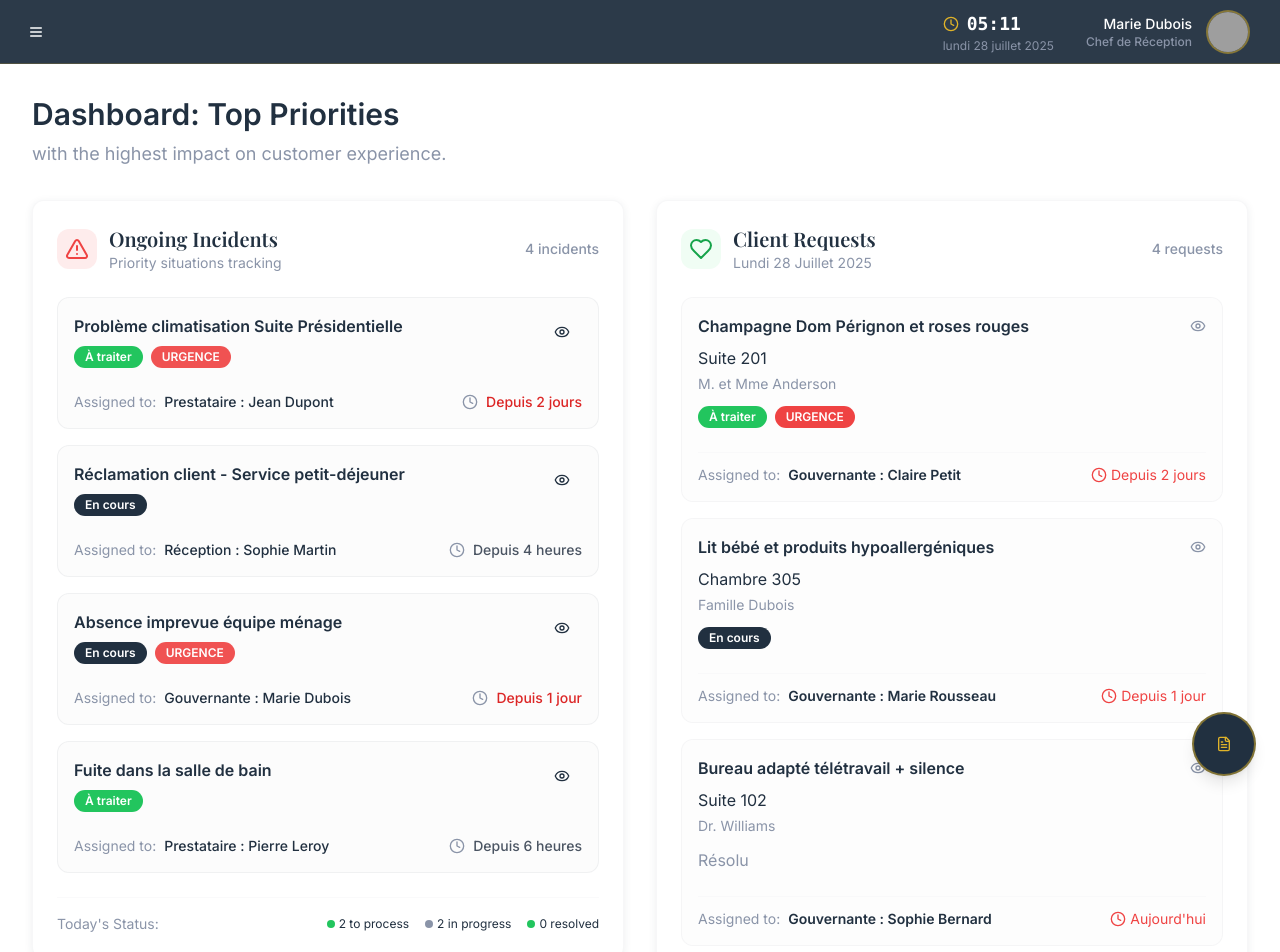
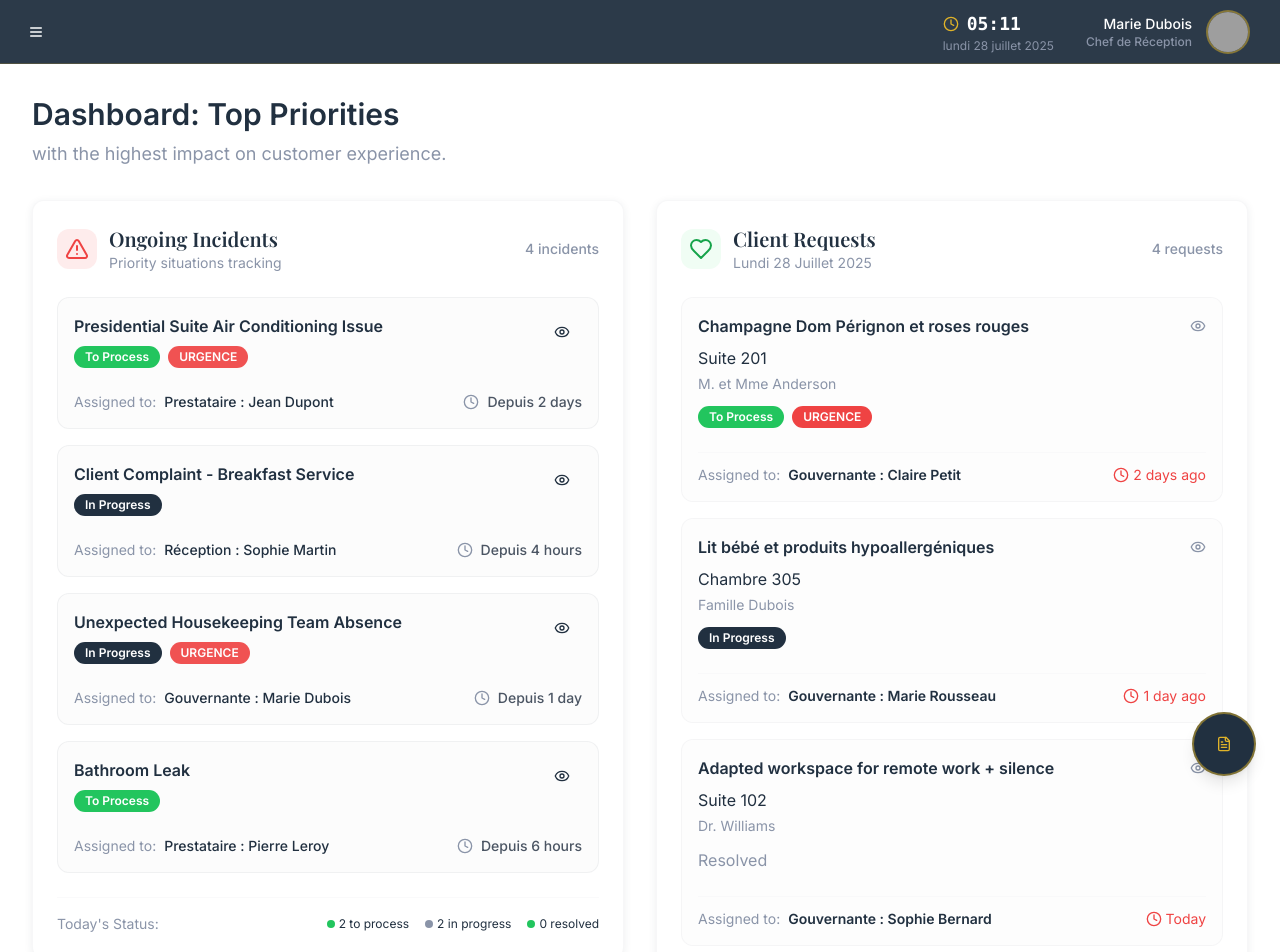
Before and after one commit to Lazlo84AI/receptionist-hospitality-os, a React (Vite) app: page / in a window 1280 px wide. Shown: the top 952 px of the page. Built offline with nearby package versions, Linux system fonts and the light colour scheme; grey boxes are pictures that could not be loaded.

Commit message:
Translate interface to English
The AI translated the entire interface to native English, including the Dashboard, Shift Management, Knowledge Base, Assistant, Shifts pages, profile menu, and navigation.

```diff
--- a/src/components/ClientRequestsCard.tsx
+++ b/src/components/ClientRequestsCard.tsx
@@ -23,7 +23,7 @@ const clientRequests = [
     room: 'Suite 201',
     request: 'Champagne Dom Pérignon et roses rouges',
     occasion: 'Anniversaire de mariage',
-    status: 'À traiter',
+    status: 'To Process',
     gouvernante: 'Claire Petit',
     avatar: 'CP',
     daysSince: 2,
@@ -36,7 +36,7 @@ const clientRequests = [
     room: 'Chambre 305',
     request: 'Lit bébé et produits hypoallergéniques',
     occasion: 'Voyage en famille',
-    status: 'En cours',
+    status: 'In Progress',
     gouvernante: 'Marie Rousseau',
     avatar: 'MR',
     daysSince: 1,
@@ -47,9 +47,9 @@ const clientRequests = [
     id: 3,
     clientName: 'Dr. Williams',
     room: 'Suite 102',
-    request: 'Bureau adapté télétravail + silence',
+    request: 'Adapted workspace for remote work + silence',
     occasion: 'Séjour d\'affaires',
-    status: 'Résolu',
+    status: 'Resolved',
     gouvernante: 'Sophie Bernard',
     avatar: 'SB',
     daysSince: 0,
@@ -62,7 +62,7 @@ const clientRequests = [
     room: 'Chambre 208',
     request: 'Repas végétalien + yoga mat',
     occasion: 'Retraite wellness',
-    status: 'À traiter',
+    status: 'To Process',
     gouvernante: 'Claire Petit',
     avatar: 'CP',
     daysSince: 1,
@@ -188,9 +188,9 @@ export function ClientRequestsCard() {
 
   const getStatusColor = (status: string) => {
     switch (status) {
-      case 'À traiter': return 'bg-green-500 text-white';
-      case 'En cours': return 'bg-palace-navy text-white';
-      case 'Résolu': return '';
+      case 'To Process': return 'bg-green-500 text-white';
+      case 'In Progress': return 'bg-palace-navy text-white';
+      case 'Resolved': return '';
       default: return 'bg-muted text-soft-pewter border-border';
     }
   };
@@ -207,9 +207,9 @@ export function ClientRequestsCard() {
   };
 
   const getDaysSinceText = (days: number) => {
-    if (days === 0) return "Aujourd'hui";
-    if (days === 1) return "Depuis 1 jour";
-    return `Depuis ${days} jours`;
+    if (days === 0) return "Today";
+    if (days === 1) return "1 day ago";
+    return `${days} days ago`;
   };
 
   // Checklist functions
@@ -358,13 +358,13 @@ export function ClientRequestsCard() {
                 </p>
 
                 <div className="flex items-center space-x-2 mb-3">
-                  {request.status !== 'Résolu' && (
+                  {request.status !== 'Resolved' && (
                     <Badge className={getStatusColor(request.status)}>
                       {request.status}
                     </Badge>
                   )}
-                  {request.status === 'Résolu' && (
-                    <span className="text-soft-pewter">Résolu</span>
+                  {request.status === 'Resolved' && (
+                    <span className="text-soft-pewter">Resolved</span>
                   )}
                   {getPriorityBadge(request.priority)}
                 </div>
@@ -393,15 +393,15 @@ export function ClientRequestsCard() {
             <div className="flex space-x-4">
               <div className="flex items-center space-x-1">
                 <div className="h-2 w-2 rounded-full bg-green-500" />
-                <span className="text-xs">{clientRequests.filter(r => r.status === 'À traiter').length} to process</span>
+                <span className="text-xs">{clientRequests.filter(r => r.status === 'To Process').length} to process</span>
               </div>
               <div className="flex items-center space-x-1">
                 <div className="h-2 w-2 rounded-full bg-soft-pewter" />
-                <span className="text-xs">1 en cours</span>
+                <span className="text-xs">1 in progress</span>
               </div>
               <div className="flex items-center space-x-1">
                 <div className="h-2 w-2 rounded-full bg-green-500" />
-                <span className="text-xs">1 préparé</span>
+                <span className="text-xs">1 prepared</span>
               </div>
             </div>
         </div>
--- a/src/components/FollowUpsCard.tsx
+++ b/src/components/FollowUpsCard.tsx
@@ -11,7 +11,7 @@ const followUps = [
     title: 'Confirmation arrivée VIP',
     location: 'Réception',
     client: '',
-    statut: 'À traiter',
+    statut: 'To Process',
     priority: 'urgence',
     assignedTo: 'Réception : Leopold Bechu',
     hoursElapsed: 3,
@@ -22,7 +22,7 @@ const followUps = [
     title: 'Message non lu WhatsApp',
     location: 'Réception',
     client: '',
-    statut: 'En cours',
+    statut: 'In Progress',
     priority: null,
     assignedTo: 'Gouvernante : Marie Dubois',
     hoursElapsed: 24,
@@ -33,7 +33,7 @@ const followUps = [
     title: 'Équipement manquant en chambre',
     location: 'Chambre 450',
     client: '',
-    statut: 'À traiter',
+    statut: 'To Process',
     priority: 'urgence',
     assignedTo: 'Prestataire : Jean Dupont',
     hoursElapsed: 6,
@@ -44,7 +44,7 @@ const followUps = [
     title: 'Confirmation équipements massage',
     location: 'Spa',
     client: '',
-    statut: 'En cours',
+    statut: 'In Progress',
     priority: null,
     assignedTo: 'Gouvernante : Marie Dubois',
     hoursElapsed: 12,
@@ -55,7 +55,7 @@ const followUps = [
     title: 'Livraison arrangements floraux',
     location: 'Lobby',
     client: '',
-    statut: 'À traiter',
+    statut: 'To Process',
     priority: 'urgence',
     assignedTo: 'Prestataire : Jean Dupont',
     hoursElapsed: 48,
@@ -71,17 +71,17 @@ export function FollowUpsCard() {
   const maxIndex = Math.max(0, followUps.length - itemsPerPage);
 
   const getStatusColor = (statut: string) => {
-    if (statut === 'À traiter') return 'bg-green-500 text-white';
-    if (statut === 'En cours') return 'bg-palace-navy text-white';
+    if (statut === 'To Process') return 'bg-green-500 text-white';
+    if (statut === 'In Progress') return 'bg-palace-navy text-white';
     return 'bg-muted text-soft-pewter border-border';
   };
 
   const formatElapsedTime = (hours: number) => {
     if (hours < 24) {
-      return `Depuis ${hours}h`;
+      return `${hours}h ago`;
     } else {
       const days = Math.floor(hours / 24);
-      return `Depuis ${days}j`;
+      return `${days}d ago`;
     }
   };
 
@@ -224,11 +224,11 @@ export function FollowUpsCard() {
             </div>
             <div className="flex items-center space-x-1">
               <div className="h-2 w-2 rounded-full bg-green-500" />
-              <span className="text-xs">{followUps.filter(item => item.statut === 'À traiter').length} to process</span>
+              <span className="text-xs">{followUps.filter(item => item.statut === 'To Process').length} to process</span>
             </div>
             <div className="flex items-center space-x-1">
               <div className="h-2 w-2 rounded-full bg-palace-navy" />
-              <span className="text-xs">{followUps.filter(item => item.statut === 'En cours').length} in progress</span>
+              <span className="text-xs">{followUps.filter(item => item.statut === 'In Progress').length} in progress</span>
             </div>
           </div>
         </div>
--- a/src/components/IncidentsCard.tsx
+++ b/src/components/IncidentsCard.tsx
@@ -22,51 +22,51 @@ import { cn } from '@/lib/utils';
 const incidents = [
   {
     id: 1,
-    title: 'Problème climatisation Suite Présidentielle',
-    status: 'À traiter',
+    title: 'Presidential Suite Air Conditioning Issue',
+    status: 'To Process',
     type: 'Maintenance',
     priority: 'URGENCE',
     assignedTo: 'Jean Dupont',
     avatar: 'JD',
-    timeElapsed: '2 jours',
-    description: 'Le système de climatisation de la Suite Présidentielle ne fonctionne plus depuis hier soir.',
+    timeElapsed: '2 days',
+    description: 'The Presidential Suite air conditioning system has not been working since last night.',
     room: 'Suite 301'
   },
   {
     id: 2,
-    title: 'Réclamation client - Service petit-déjeuner',
-    status: 'En cours',
+    title: 'Client Complaint - Breakfast Service',
+    status: 'In Progress',
     type: 'Client',
     priority: 'NORMAL',
     assignedTo: 'Sophie Martin',
     avatar: 'SM',
-    timeElapsed: '4 heures',
-    description: 'Client mécontent de la qualité du service au petit-déjeuner.',
-    room: 'Chambre 205'
+    timeElapsed: '4 hours',
+    description: 'Client dissatisfied with breakfast service quality.',
+    room: 'Room 205'
   },
   {
     id: 3,
-    title: 'Absence imprevue équipe ménage',
-    status: 'En cours',
+    title: 'Unexpected Housekeeping Team Absence',
+    status: 'In Progress',
     type: 'Équipe',
     priority: 'URGENCE',
     assignedTo: 'Marie Dubois',
     avatar: 'MD',
-    timeElapsed: '1 jour',
-    description: 'Trois membres de l\'équipe ménage sont absents aujourd\'hui.',
-    room: 'Étages 2-4'
+    timeElapsed: '1 day',
+    description: 'Three housekeeping team members are absent today.',
+    room: 'Floors 2-4'
   },
   {
     id: 4,
-    title: 'Fuite dans la salle de bain',
-    status: 'À traiter',
+    title: 'Bathroom Leak',
+    status: 'To Process',
     type: 'Maintenance',
     priority: 'NORMAL',
     assignedTo: 'Pierre Leroy',
     avatar: 'PL',
-    timeElapsed: '6 heures',
-    description: 'Fuite détectée sous le lavabo de la chambre 107.',
-    room: 'Chambre 107'
+    timeElapsed: '6 hours',
+    description: 'Leak detected under the sink in room 107.',
+    room: 'Room 107'
   }
 ];
 
@@ -160,9 +160,9 @@ export function IncidentsCard() {
 
   const getStatusBadge = (status: string) => {
     switch (status) {
-      case 'À traiter': return 'bg-green-500 text-white';
-      case 'En cours': return 'default';
-      case 'Résolu': return 'secondary';
+      case 'To Process': return 'bg-green-500 text-white';
+      case 'In Progress': return 'default';
+      case 'Resolved': return 'secondary';
       default: return 'outline';
     }
   };
@@ -215,7 +215,7 @@ export function IncidentsCard() {
                     {incident.title}
                   </h3>
                    <div className="flex flex-wrap gap-2 mb-3">
-                      {incident.status === 'À traiter' ? (
+                      {incident.status === 'To Process' ? (
                         <Badge className={getStatusBadge(incident.status)}>
                           {incident.status}
                         </Badge>
@@ -260,15 +260,15 @@ export function IncidentsCard() {
             <div className="flex space-x-4">
               <div className="flex items-center space-x-1">
                 <div className="h-2 w-2 rounded-full bg-green-500" />
-                <span className="text-xs">{incidents.filter(i => i.status === 'À traiter').length} to process</span>
+                <span className="text-xs">{incidents.filter(i => i.status === 'To Process').length} to process</span>
               </div>
               <div className="flex items-center space-x-1">
                 <div className="h-2 w-2 rounded-full bg-soft-pewter" />
-                <span className="text-xs">{incidents.filter(i => i.status === 'En cours').length} in progress</span>
+                <span className="text-xs">{incidents.filter(i => i.status === 'In Progress').length} in progress</span>
               </div>
               <div className="flex items-center space-x-1">
                 <div className="h-2 w-2 rounded-full bg-green-500" />
-                <span className="text-xs">{incidents.filter(i => i.status === 'Résolu').length} resolved</span>
+                <span className="text-xs">{incidents.filter(i => i.status === 'Resolved').length} resolved</span>
               </div>
             </div>
           </div>
@@ -290,7 +290,7 @@ export function IncidentsCard() {
                   {selectedIncident.title}
                 </h3>
                 <div className="flex flex-wrap gap-2 mb-4">
-                 {selectedIncident.status === 'À traiter' ? (
+                 {selectedIncident.status === 'To Process' ? (
                    <Badge className={getStatusBadge(selectedIncident.status)}>
                      {selectedIncident.status}
                    </Badge>
```
